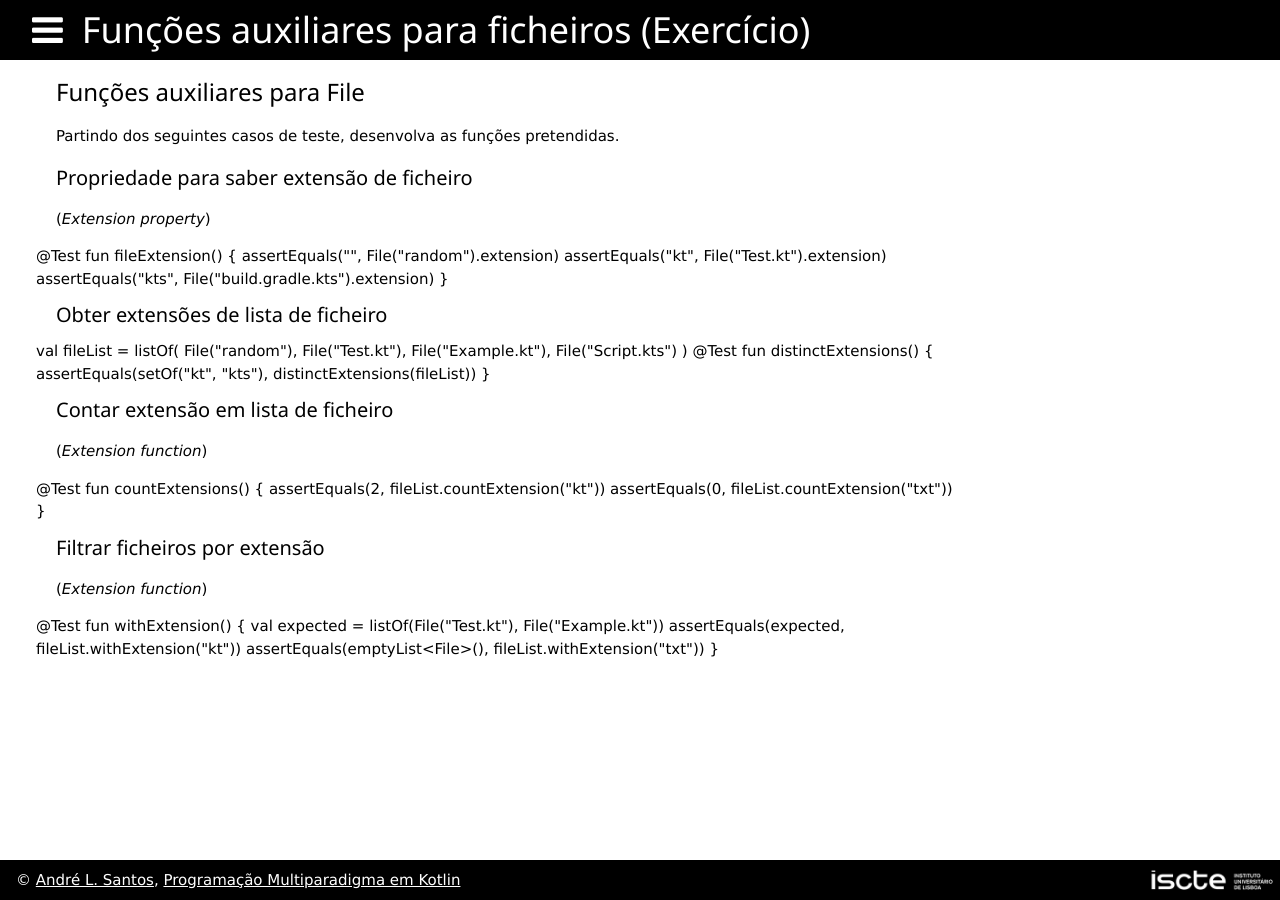
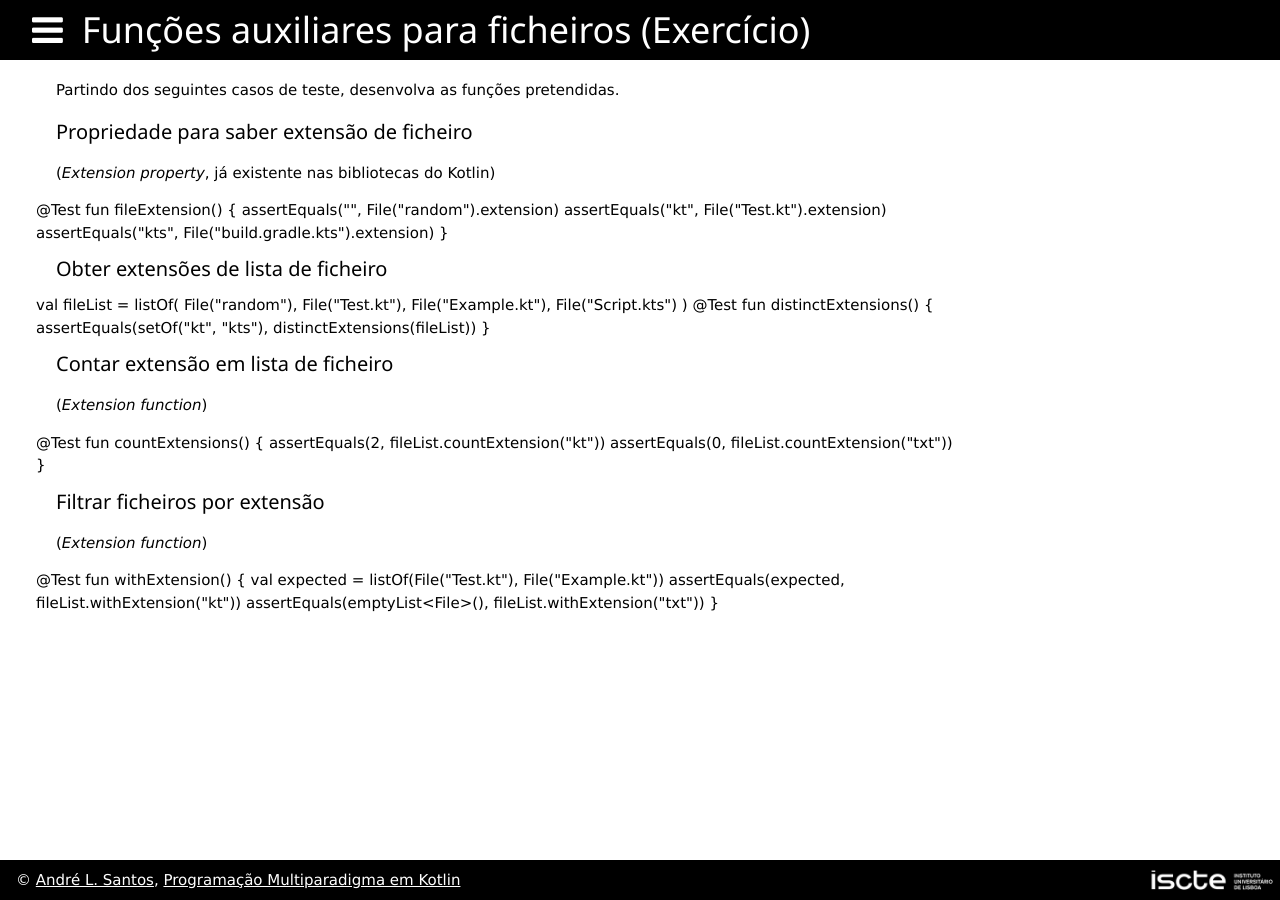
Before and after one commit to andre-santos-pt/andre-santos-pt.github.io, a Jekyll site: the page built from kotlin/05_colecoes/exercicios/fileutils.md, in a window 1280 px wide. Built offline with Jekyll 4.4.1, drawn with Linux system fonts in a browser that asks for light colours; nearby versions of some CDN libraries.

Commit message:
visitor update

```diff
--- a/kotlin/05_colecoes/exercicios/fileutils.md
+++ b/kotlin/05_colecoes/exercicios/fileutils.md
@@ -3,13 +3,11 @@ title: Funções auxiliares para ficheiros
 exer: true
 ---
 
-### Funções auxiliares para File
-
 Partindo dos seguintes casos de teste, desenvolva as funções pretendidas.
 
 #### Propriedade para saber extensão de ficheiro
 
-(*Extension property*)
+(*Extension property*, já existente nas bibliotecas do Kotlin)
 
 {%include code code="
 @Test
```
Also changed, not shown: kotlin/padroesdesenho/exercicios/filevisitor.md (renamed from kotlin/padroesdesenho/exercicios/visitanteficheiros.md, +1 -1 lines).
